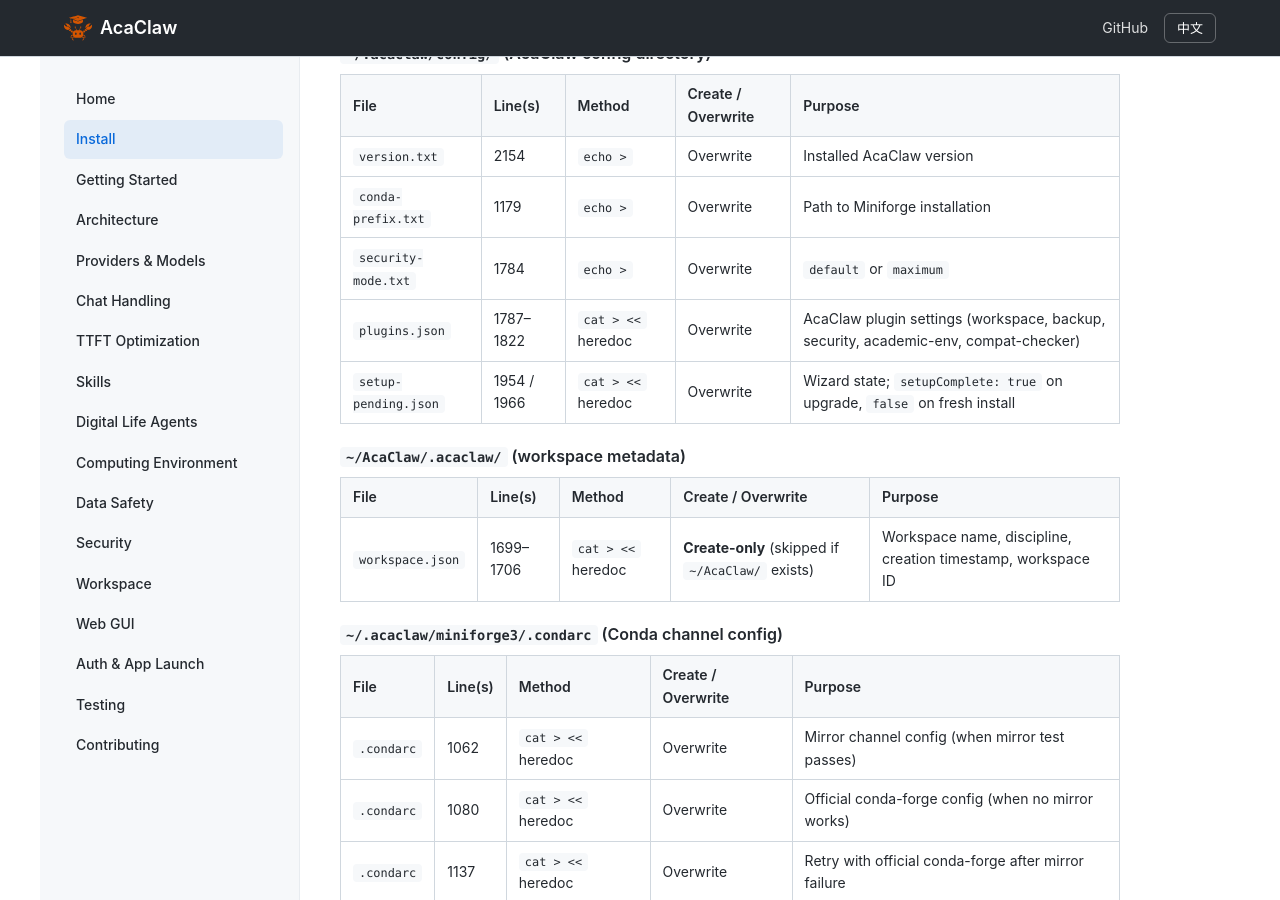
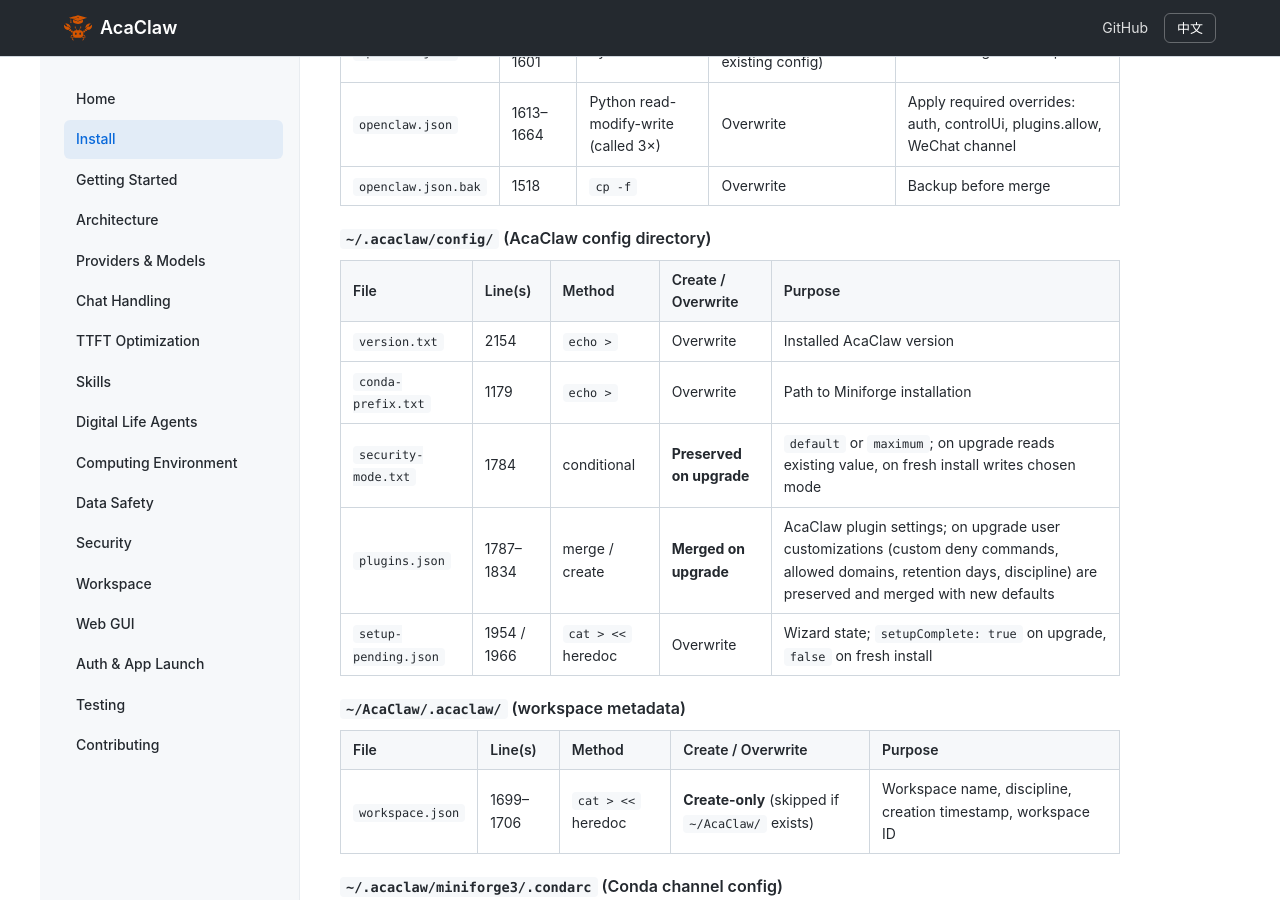
Before and after one commit to AcaClaw/acaclaw, a Jekyll site: the page built from docs/en/install.md, in a window 1280 px wide and 900 px high, scrolled down 13860 px. Built offline with Jekyll 4.4.1, drawn with Linux system fonts in a browser that asks for light colours; some of the changed text lies outside the part shown.

Commit message:
feat: preserve user config on upgrade
- plugins.json: merge user customizations (deny/allow lists, retention,
  discipline) with new defaults instead of overwriting
- security-mode.txt: preserve user's chosen mode on upgrade
- Update docs/en/install.md with config preservation behavior

```diff
--- a/docs/en/install.md
+++ b/docs/en/install.md
@@ -391,6 +391,9 @@
 | **Skills** | `~/.openclaw/skills/` has content | **Skip** — user may have installed custom skills |
 | **AcaClaw config** | `~/.openclaw/openclaw.json` exists | **Merge** — preserves user settings (see below) |
 | **AcaClaw config** | No existing config | Create fresh from template |
+| **Plugin config** | `plugins.json` exists | **Merge** — preserves user customizations (custom deny/allow lists, retention, discipline) |
+| **Plugin config** | No existing config | Create fresh with defaults |
+| **Security mode** | `security-mode.txt` exists | **Preserve** — keeps user's chosen mode |
 | **Workspace** (`~/AcaClaw/`) | Directory exists | **Skip** — never touches user files |
 | **Desktop shortcut** | Already installed | Skip |
 | **Audit logs** | `~/.acaclaw/audit/` | **Keep** |
@@ -489,8 +492,8 @@
 |---|---|---|---|---|
 | `version.txt` | 2154 | `echo >` | Overwrite | Installed AcaClaw version |
 | `conda-prefix.txt` | 1179 | `echo >` | Overwrite | Path to Miniforge installation |
-| `security-mode.txt` | 1784 | `echo >` | Overwrite | `default` or `maximum` |
-| `plugins.json` | 1787–1822 | `cat > <<` heredoc | Overwrite | AcaClaw plugin settings (workspace, backup, security, academic-env, compat-checker) |
+| `security-mode.txt` | 1784 | conditional | **Preserved on upgrade** | `default` or `maximum`; on upgrade reads existing value, on fresh install writes chosen mode |
+| `plugins.json` | 1787–1834 | merge / create | **Merged on upgrade** | AcaClaw plugin settings; on upgrade user customizations (custom deny commands, allowed domains, retention days, discipline) are preserved and merged with new defaults |
 | `setup-pending.json` | 1954 / 1966 | `cat > <<` heredoc | Overwrite | Wizard state; `setupComplete: true` on upgrade, `false` on fresh install |
 
 #### `~/AcaClaw/.acaclaw/` (workspace metadata)
```
Also changed, not shown: 1 other file.
